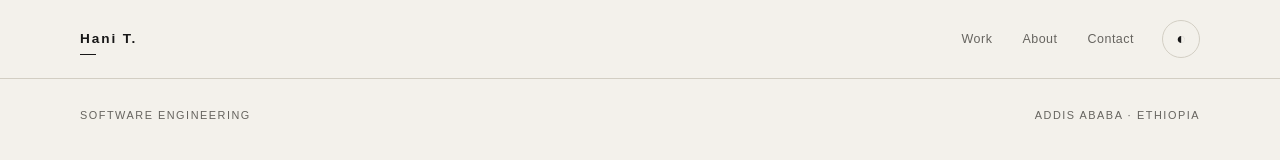
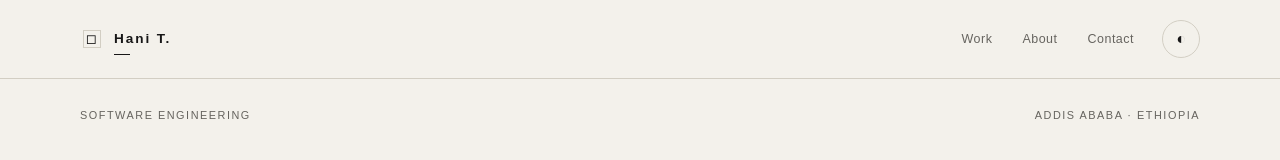
Before and after one commit to HaniSemayat/portfolio-react, a React (Vite) app: page / in a window 1280 px wide. Shown: the top 160 px of the page. Built offline with nearby package versions, Linux system fonts and the light colour scheme.

Commit message:
feat: refine navbar identity mark

```diff
--- a/src/components/Navbar/Navbar.css
+++ b/src/components/Navbar/Navbar.css
@@ -19,29 +19,66 @@
 }
 
 .navbar-logo {
+  display: inline-flex;
+  align-items: center;
+  gap: 10px;
+  color: var(--text);
+}
+
+.navbar-logo-mark {
   position: relative;
+  display: grid;
+  place-items: center;
+  width: 24px;
+  height: 24px;
+  color: var(--text);
+  font-size: 1rem;
+  line-height: 1;
+  transform: rotate(45deg);
+  transition:
+    transform 300ms ease,
+    color 200ms ease;
+}
 
+.navbar-logo-mark::before {
+  content: '';
+  position: absolute;
+  inset: 3px;
+  border: 1px solid var(--border);
+  transform: rotate(45deg);
+  transition:
+    border-color 200ms ease,
+    transform 300ms ease;
+}
+
+.navbar-logo-text {
+  position: relative;
   font-size: 0.85rem;
   font-weight: 700;
   letter-spacing: 0.14em;
 }
 
-.navbar-logo::after {
+.navbar-logo-text::after {
   content: '';
-
   position: absolute;
   left: 0;
   bottom: -6px;
-
   width: 16px;
   height: 1px;
-
   background: var(--text);
-
   transition: width 200ms ease;
 }
 
-.navbar-logo:hover::after {
+.navbar-logo:hover .navbar-logo-mark {
+  transform: rotate(90deg);
+}
+
+.navbar-logo:hover .navbar-logo-mark::before {
+  border-color: var(--text);
+  transform: rotate(90deg);
+}
+
+.navbar-logo:hover .navbar-logo-text::after {
   width: 100%;
 }
 
@@ -108,7 +145,13 @@
     font-size: 0.72rem;
   }
 
-  .navbar-logo {
+  .navbar-logo-text {
     font-size: 0.78rem;
   }
+
+  .navbar-logo-mark {
+    width: 21px;
+    height: 21px;
+    font-size: 0.9rem;
+  }
 }
--- a/src/components/Navbar/Navbar.jsx
+++ b/src/components/Navbar/Navbar.jsx
@@ -6,7 +6,11 @@ function Navbar({ isDark, setIsDark }) {
     <header className="navbar">
       <div className="navbar-container">
         <a href="#" className="navbar-logo">
-          Hani T.
+          <span className="navbar-logo-mark">◇</span>
+
+          <span className="navbar-logo-text">
+            Hani T.
+          </span>
         </a>
 
         <div className="navbar-actions">
```
